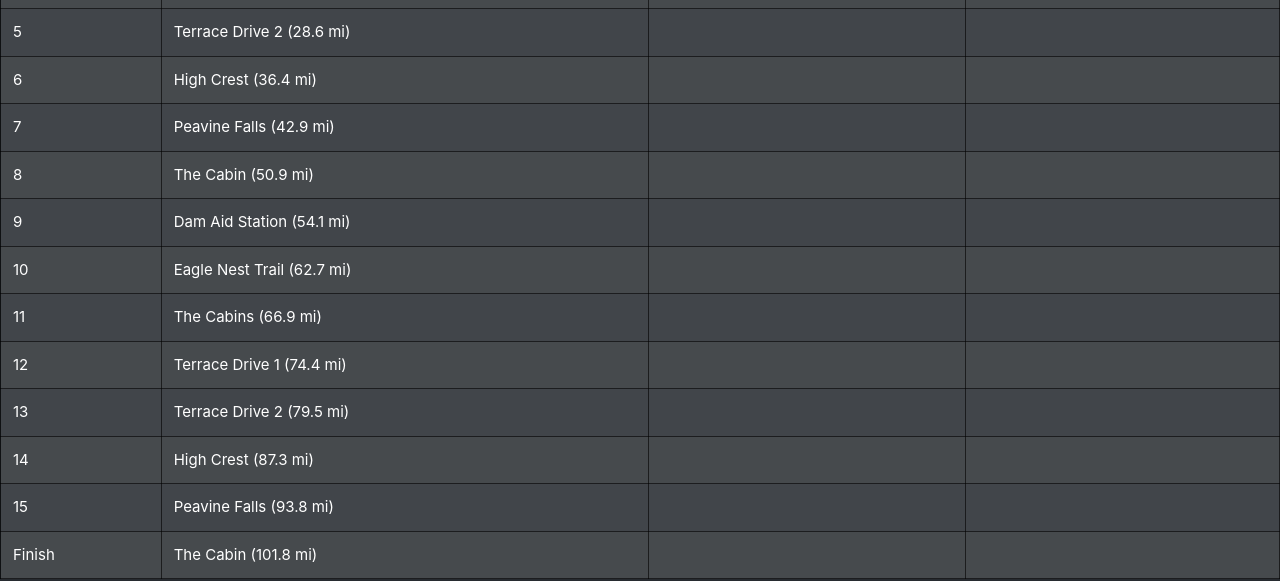
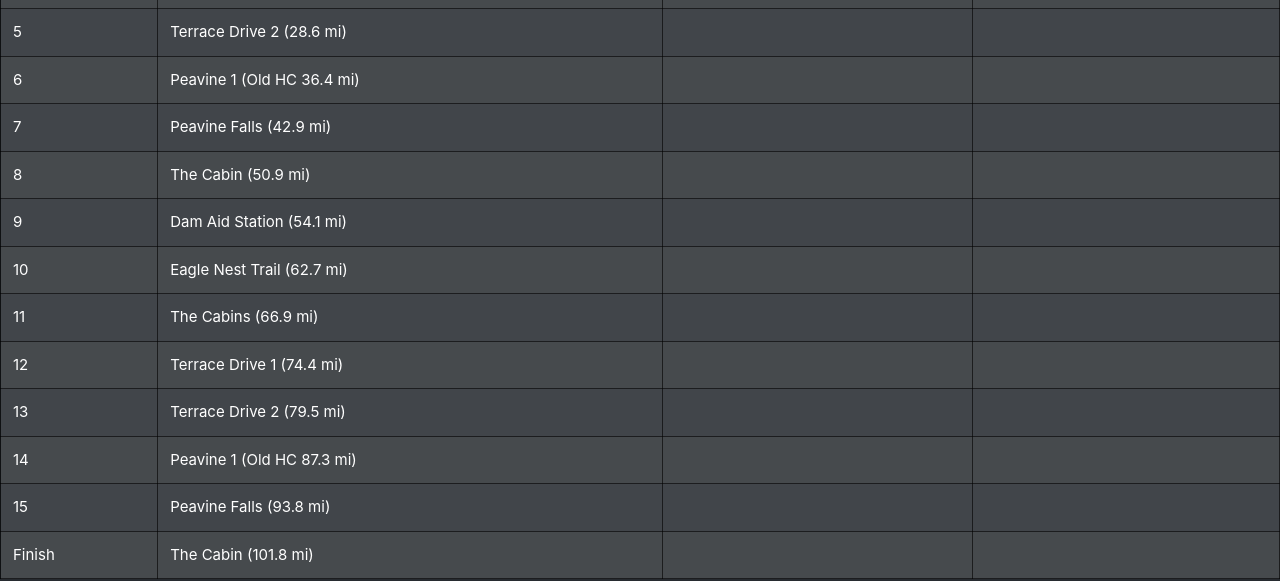
Before and after one commit to ryanjames1729/bloodRock, a plain HTML site: page index.html in a window 1280 px wide. Shown: the part 547-1128 px from the top of the page. Drawn offline with nearby package versions, Linux system fonts and the light colour scheme.

Commit message:
Update index.html

```diff
--- a/index.html
+++ b/index.html
@@ -57,7 +57,7 @@
     </tr>
     <tr class="table-active">
       <td>6</td>
-      <td><a href="#" id="as6n" onClick="AS_plan(36.4)">High Crest (36.4 mi)</a></td>
+      <td><a href="#" id="as6n" onClick="AS_plan(36.4)">Peavine 1 (Old HC 36.4 mi)</a></td>
       <td><strong id="as6"></strong></td>
       <td><strong id="as6adj"></strong></td>
     </tr>
@@ -105,7 +105,7 @@
     </tr>
     <tr class="table-active">
       <td>14</td>
-      <td><a href="#" id="as14n" onClick="AS_plan(87.3)">High Crest (87.3 mi)</a></td>
+      <td><a href="#" id="as14n" onClick="AS_plan(87.3)">Peavine 1 (Old HC 87.3 mi)</a></td>
       <td><strong id="as14"></strong></td>
       <td><strong id="as14adj"></strong></td>
     </tr>
```
